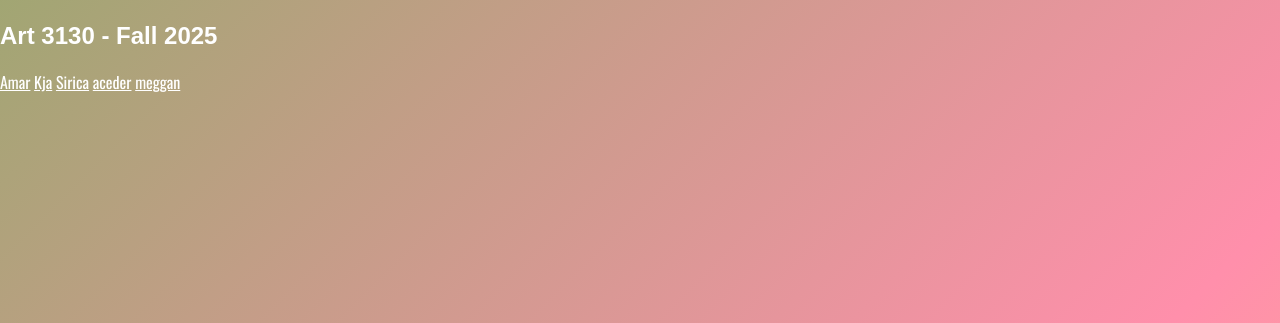
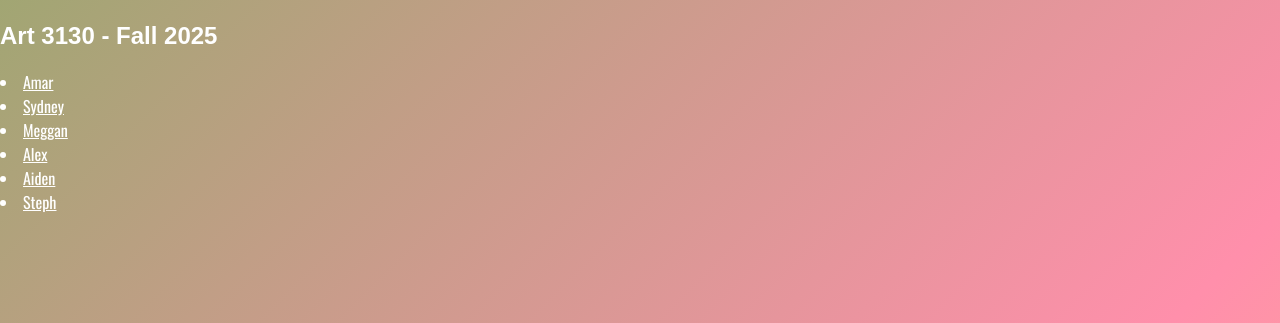
Before and after one commit to lukecen/lukecen.github.io, a plain HTML site: page index.html in a window 1280 px wide. Shown: the part 498-821 px from the top of the page. Drawn offline with nearby package versions, Linux system fonts and the light colour scheme; a web font is replaced by a local one.

Commit message:
Update index.html

```diff
--- a/index.html
+++ b/index.html
@@ -11,10 +11,11 @@
 " alt=" steering wheel"
 width="500" />
 			<h2>Art 3130 - Fall 2025</h2>
-			<a href="https://amaruconn.github.io/">Amar</a></li>
-			<a href="https://kjacovino.github.io/">Kja</a></li>
-		<a href="https://https://siricaphotography.github.io/">Sirica</a></li>
-		<a href="https://https://github.com/acederholm/acederholm.github.io">aceder</a></li>
-		<a href="https://https://meggancm.github.io//">meggan</a></li>
+		<li><a href="https://amaruconn.github.io/">Amar</a></li>
+			<li><a href="https://siricaphotography.github.io/">Sydney</a></li>
+			<li><a href="https://meggancm.github.io/">Meggan</a></li>
+			<li><a href="https://acederholm.github.io">Alex</a></li>
+			<li><a href="https://angdiyos.github.io/">Aiden</a></li>
+			<li><a href="https://stephaniemitchelle849-commits.github.io/">Steph</a></li>
 	</body>
 </html>
```
